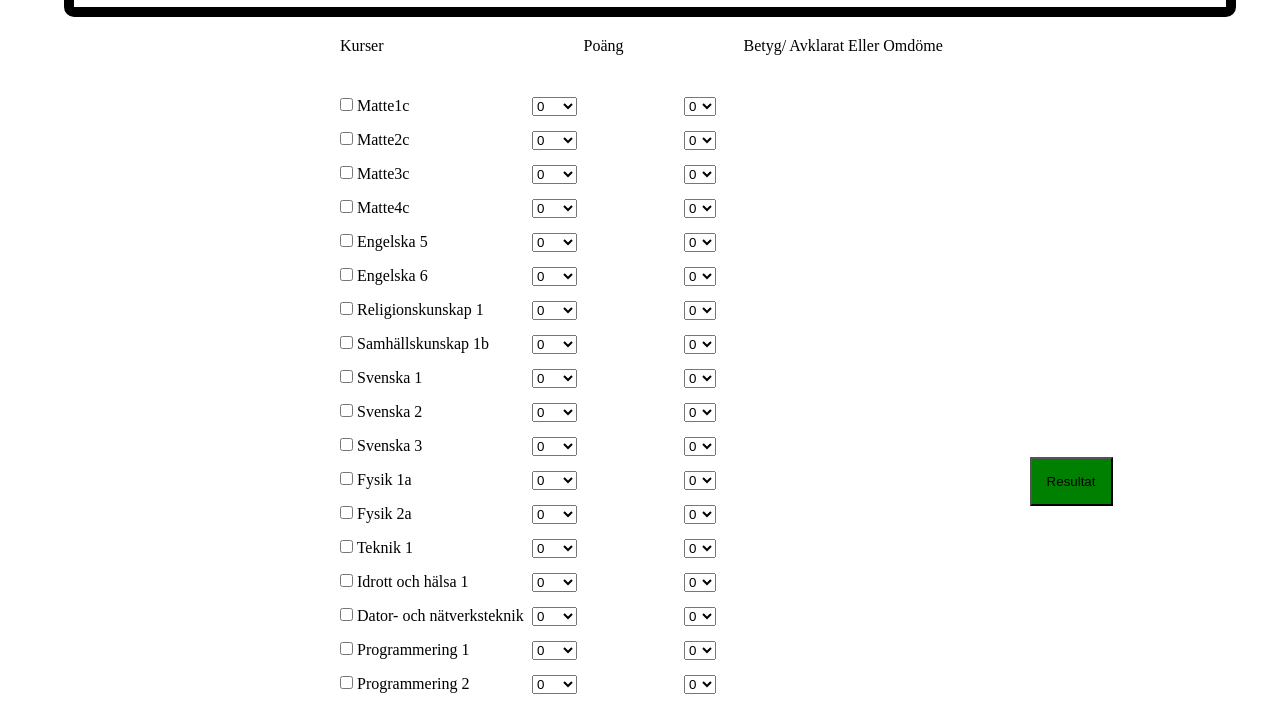
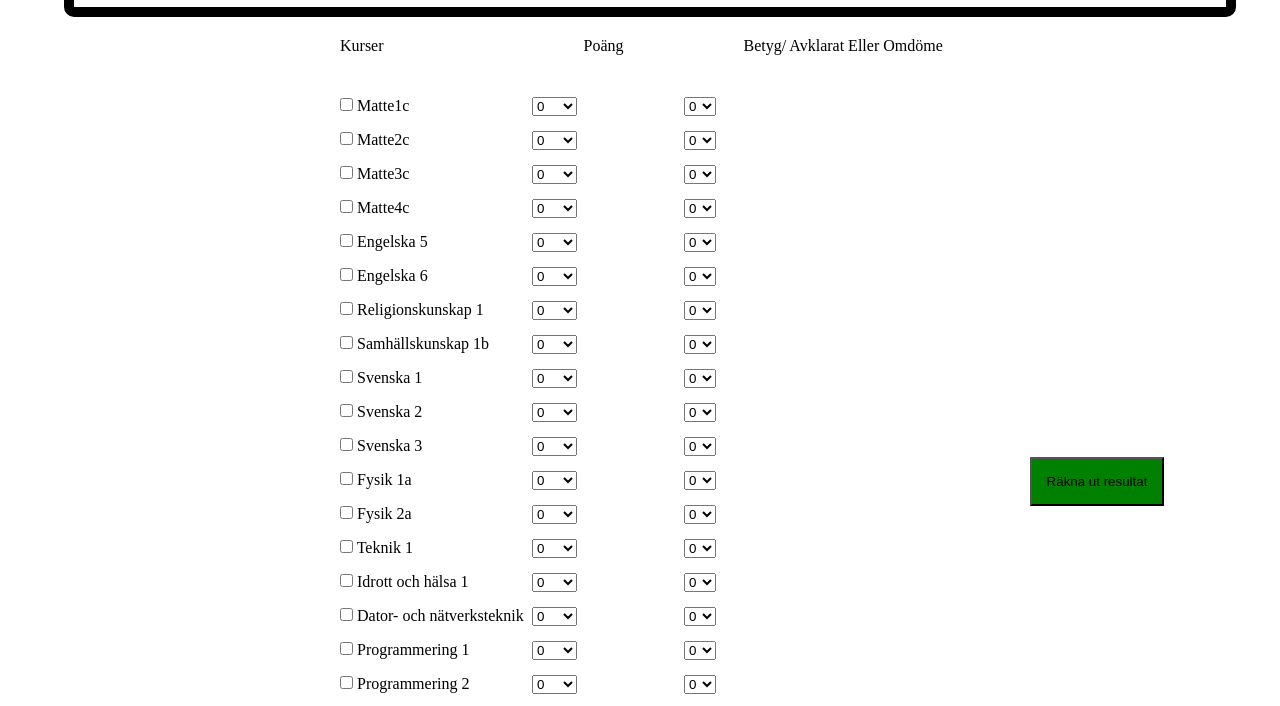
Before and after one commit to Pettson01/js, a plain HTML site: page betygKalk/betygKalk.html in a window 1280 px wide. Shown: the part 93-799 px from the top of the page. Drawn offline with Linux system fonts and the light colour scheme.

Commit message:
Update betygKalk.html

```diff
--- a/betygKalk/betygKalk.html
+++ b/betygKalk/betygKalk.html
@@ -590,7 +590,7 @@
 
 </div>
 
-<button id="buttonLast" onclick="myFunction()"> Resultat </button>
+<button id="buttonLast" onclick="myFunction()"> Räkna ut resultat</button>
 
   </body>
 </html>
```
